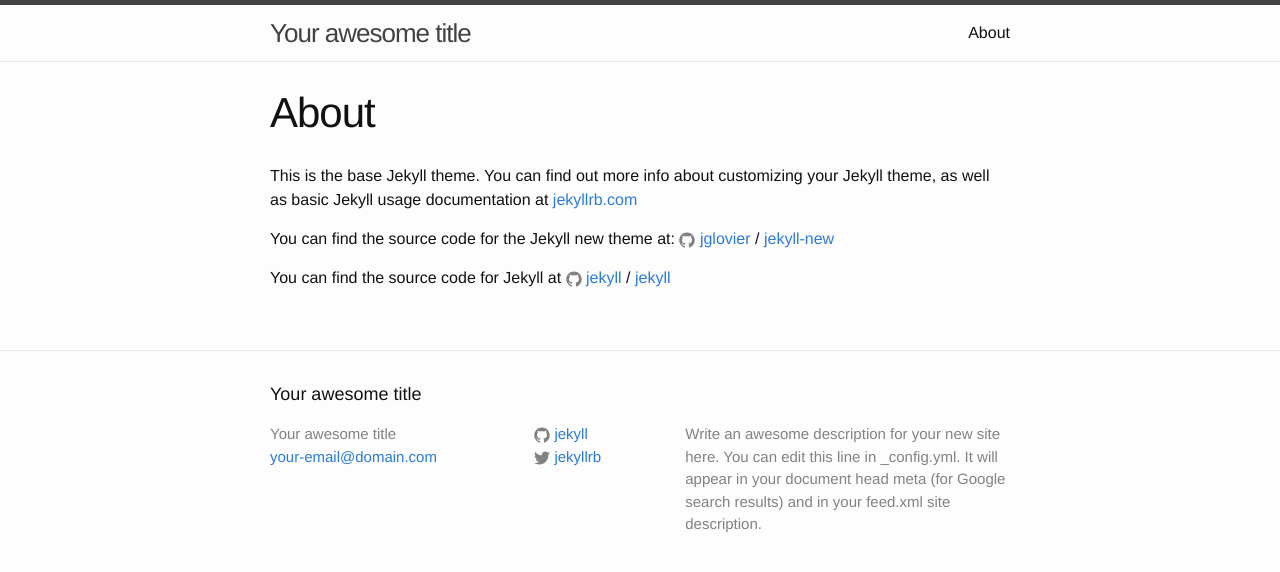
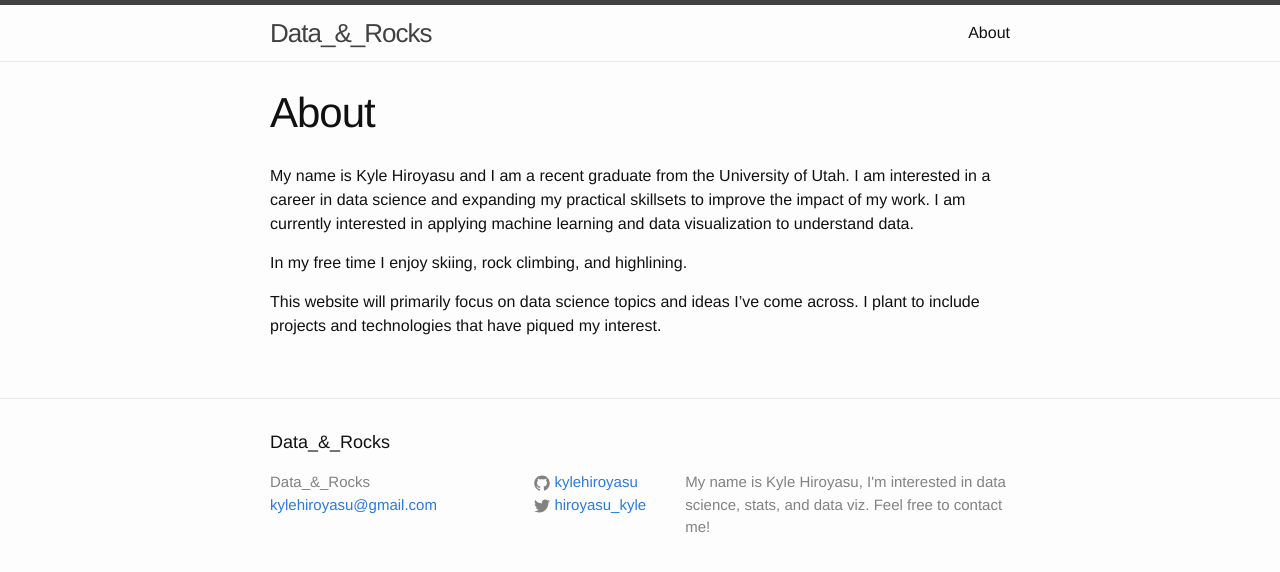
Before and after one commit to kylehiroyasu/kylehiroyasu.github.io, a Jekyll site: the page built from about.md, in a window 1280 px wide. Shown: the top 572 px of the page. Built offline with Jekyll 4.4.1, drawn with Linux system fonts in a browser that asks for light colours.

Commit message:
Changed basic default content to personal information

```diff
--- a/_config.yml
+++ b/_config.yml
@@ -6,16 +6,16 @@
 # 'jekyll serve'. If you change this file, please restart the server process.
 
 # Site settings
-title: Your awesome title
-email: your-email@domain.com
+title: Data_&_Rocks
+email: kylehiroyasu@gmail.com
 description: > # this means to ignore newlines until "baseurl:"
-  Write an awesome description for your new site here. You can edit this
-  line in _config.yml. It will appear in your document head meta (for
-  Google search results) and in your feed.xml site description.
+  My name is Kyle Hiroyasu, I'm interested in data science, stats, and data viz.
+  Feel free to contact me!
+
 baseurl: "" # the subpath of your site, e.g. /blog
 url: "http://yourdomain.com" # the base hostname & protocol for your site
-twitter_username: jekyllrb
-github_username:  jekyll
+twitter_username: hiroyasu_kyle
+github_username:  kylehiroyasu
 
 # Build settings
 markdown: kramdown
--- a/about.md
+++ b/about.md
@@ -4,12 +4,13 @@ title: About
 permalink: /about/
 ---
 
-This is the base Jekyll theme. You can find out more info about customizing your Jekyll theme, as well as basic Jekyll usage documentation at [jekyllrb.com](http://jekyllrb.com/)
+My name is Kyle Hiroyasu and I am a recent graduate from the University of Utah.
+I am interested in a career in data science and expanding my practical skillsets
+to improve the impact of my work.  I am currently interested in applying machine
+learning and data visualization to understand data.
 
-You can find the source code for the Jekyll new theme at:
-{% include icon-github.html username="jglovier" %} /
-[jekyll-new](https://github.com/jglovier/jekyll-new)
+In my free time I enjoy skiing, rock climbing, and highlining.
 
-You can find the source code for Jekyll at
-{% include icon-github.html username="jekyll" %} /
-[jekyll](https://github.com/jekyll/jekyll)
+This website will primarily focus on data science topics and ideas I've come
+across. I plant to include projects and technologies that have piqued my
+interest.
```
